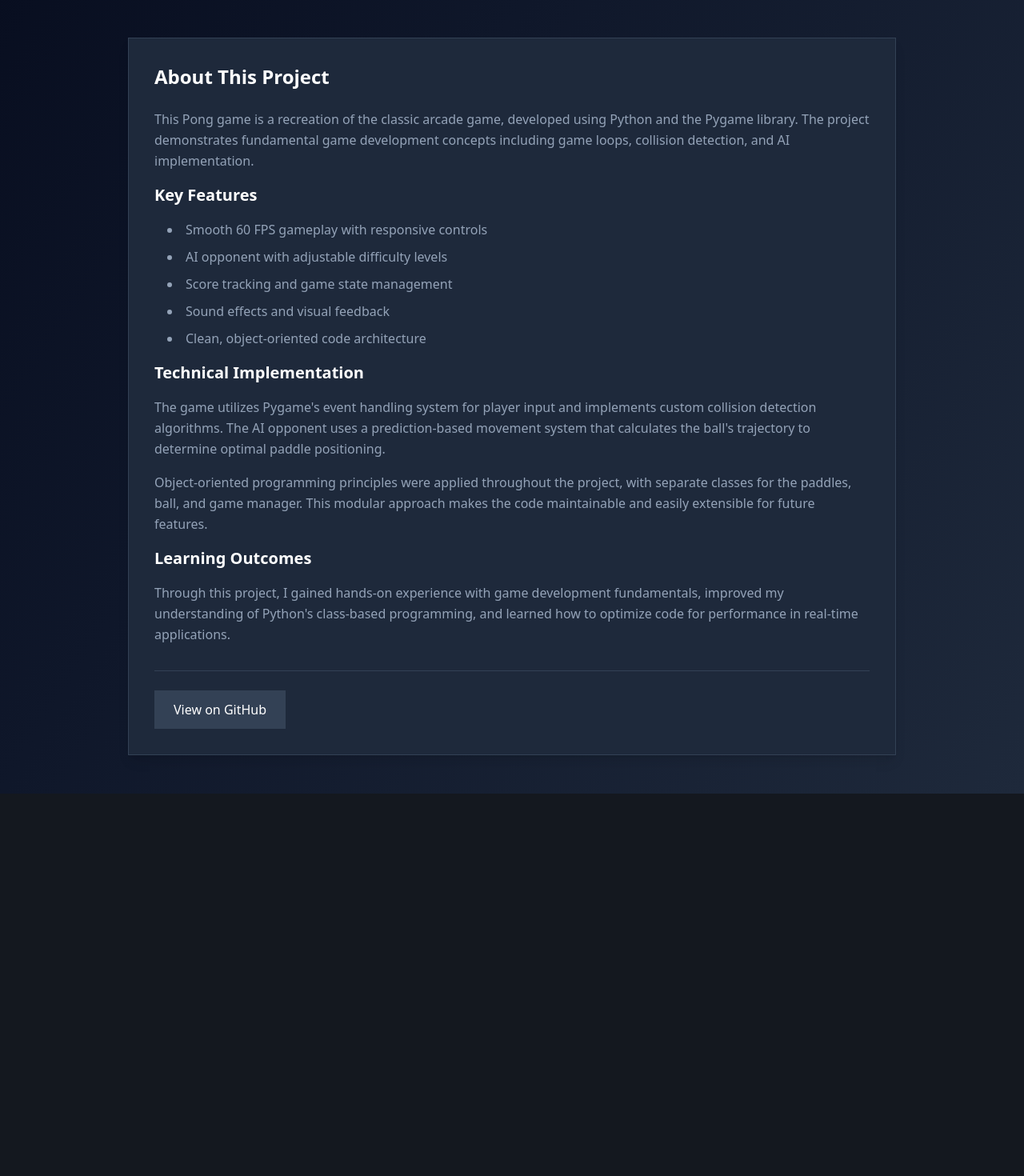
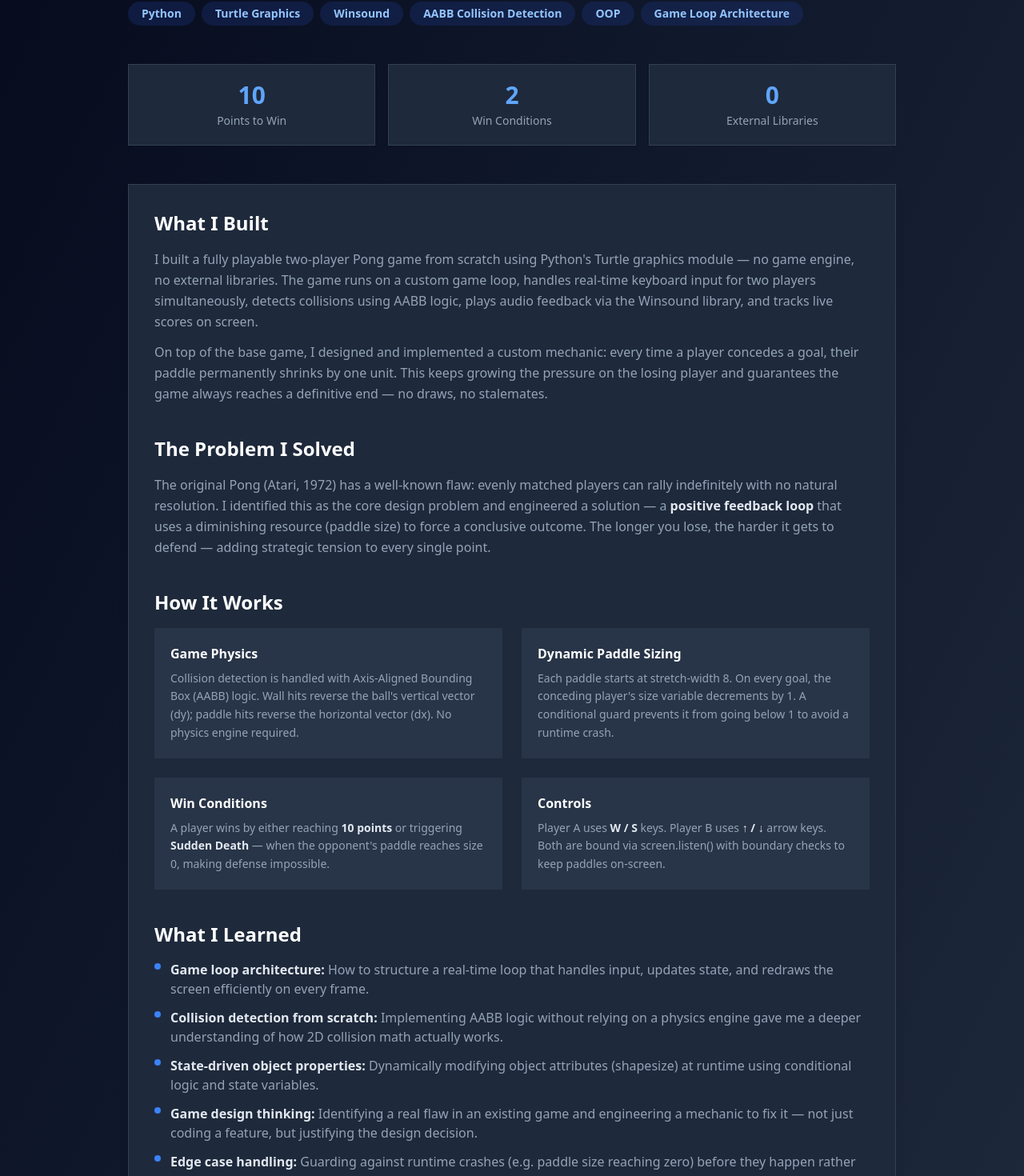
Before and after one commit to muhammadmuaz11/design-principles-portfolio, a Next.js app: page /pong-game in a window 1280 px wide. Shown: the part 940-2410 px from the top of the page at 80% size. Before the commit the page ends 1932 px from the top, so only its background shows below. Built offline with nearby package versions, Linux system fonts and the light colour scheme.

Commit message:
Refactor Pong Game description and enhance project details

```diff
--- a/app/pong-game/page.tsx
+++ b/app/pong-game/page.tsx
@@ -5,8 +5,11 @@ import { Badge } from "@/components/ui/badge";
 export default function PongGame() {
   const technologies = [
     "Python",
-    "Turtle Module",
-    "Object-Oriented Programming",
+    "Turtle Graphics",
+    "Winsound",
+    "AABB Collision Detection",
+    "OOP",
+    "Game Loop Architecture",
   ];
 
   return (
@@ -52,8 +55,10 @@ export default function PongGame() {
 
           {/* Short Description */}
           <p className='text-xl text-slate-600 dark:text-slate-400 mb-6 leading-relaxed'>
-            A classic Pong game implementation featuring smooth gameplay,
-            responsive controls, and an AI opponent.
+            A redesigned version of the classic Atari Pong (1972) built in
+            Python — featuring a custom dynamic difficulty mechanic where each
+            conceded goal shrinks the losing player&apos;s paddle, creating an
+            intense and self-resolving competitive experience.
           </p>
 
           {/* Technologies Used */}
@@ -75,61 +80,205 @@ export default function PongGame() {
           </div>
         </div>
 
-        {/* Long Description / Detailed Explanation */}
-        <div className='bg-white dark:bg-slate-800 rounded-lg p-8 shadow-lg border border-slate-200 dark:border-slate-700'>
-          <h2 className='text-2xl font-bold text-slate-900 dark:text-white mb-6'>
-            About This Project
-          </h2>
+        {/* Highlight Cards */}
+        <div className='grid grid-cols-1 sm:grid-cols-3 gap-4 mb-12'>
+          <div className='bg-white dark:bg-slate-800 rounded-lg p-5 shadow border border-slate-200 dark:border-slate-700 text-center'>
+            <p className='text-3xl font-bold text-blue-600 dark:text-blue-400'>
+              10
+            </p>
+            <p className='text-sm text-slate-500 dark:text-slate-400 mt-1'>
+              Points to Win
+            </p>
+          </div>
+          <div className='bg-white dark:bg-slate-800 rounded-lg p-5 shadow border border-slate-200 dark:border-slate-700 text-center'>
+            <p className='text-3xl font-bold text-blue-600 dark:text-blue-400'>
+              2
+            </p>
+            <p className='text-sm text-slate-500 dark:text-slate-400 mt-1'>
+              Win Conditions
+            </p>
+          </div>
+          <div className='bg-white dark:bg-slate-800 rounded-lg p-5 shadow border border-slate-200 dark:border-slate-700 text-center'>
+            <p className='text-3xl font-bold text-blue-600 dark:text-blue-400'>
+              0
+            </p>
+            <p className='text-sm text-slate-500 dark:text-slate-400 mt-1'>
+              External Libraries
+            </p>
+          </div>
+        </div>
 
-          <div className='space-y-4 text-slate-600 dark:text-slate-400 leading-relaxed'>
-            <p>
-              This Pong game is a recreation of the classic arcade game,
-              developed using Python and the Pygame library. The project
-              demonstrates fundamental game development concepts including game
-              loops, collision detection, and AI implementation.
+        {/* Main Detail Card */}
+        <div className='bg-white dark:bg-slate-800 rounded-lg p-8 shadow-lg border border-slate-200 dark:border-slate-700 space-y-10'>
+          {/* What I Built */}
+          <div>
+            <h2 className='text-2xl font-bold text-slate-900 dark:text-white mb-4'>
+              What I Built
+            </h2>
+            <p className='text-slate-600 dark:text-slate-400 leading-relaxed'>
+              I built a fully playable two-player Pong game from scratch using
+              Python&apos;s Turtle graphics module — no game engine, no external
+              libraries. The game runs on a custom game loop, handles real-time
+              keyboard input for two players simultaneously, detects collisions
+              using AABB logic, plays audio feedback via the Winsound library,
+              and tracks live scores on screen.
             </p>
-
-            <h3 className='text-xl font-semibold text-slate-900 dark:text-white mt-6 mb-3'>
-              Key Features
-            </h3>
-            <ul className='list-disc list-inside space-y-2 ml-4'>
-              <li>Smooth 60 FPS gameplay with responsive controls</li>
-              <li>AI opponent with adjustable difficulty levels</li>
-              <li>Score tracking and game state management</li>
-              <li>Sound effects and visual feedback</li>
-              <li>Clean, object-oriented code architecture</li>
-            </ul>
-
-            <h3 className='text-xl font-semibold text-slate-900 dark:text-white mt-6 mb-3'>
-              Technical Implementation
-            </h3>
-            <p>
-              The game utilizes Pygame's event handling system for player input
-              and implements custom collision detection algorithms. The AI
-              opponent uses a prediction-based movement system that calculates
-              the ball's trajectory to determine optimal paddle positioning.
-            </p>
-
-            <p>
-              Object-oriented programming principles were applied throughout the
-              project, with separate classes for the paddles, ball, and game
-              manager. This modular approach makes the code maintainable and
-              easily extensible for future features.
-            </p>
-
-            <h3 className='text-xl font-semibold text-slate-900 dark:text-white mt-6 mb-3'>
-              Learning Outcomes
-            </h3>
-            <p>
-              Through this project, I gained hands-on experience with game
-              development fundamentals, improved my understanding of Python's
-              class-based programming, and learned how to optimize code for
-              performance in real-time applications.
+            <p className='text-slate-600 dark:text-slate-400 leading-relaxed mt-3'>
+              On top of the base game, I designed and implemented a custom
+              mechanic: every time a player concedes a goal, their paddle
+              permanently shrinks by one unit. This keeps growing the pressure
+              on the losing player and guarantees the game always reaches a
+              definitive end — no draws, no stalemates.
             </p>
           </div>
 
-          {/* Optional: Add links */}
-          <div className='mt-8 pt-6 border-t border-slate-200 dark:border-slate-700 flex gap-4'>
+          {/* The Problem I Solved */}
+          <div>
+            <h2 className='text-2xl font-bold text-slate-900 dark:text-white mb-4'>
+              The Problem I Solved
+            </h2>
+            <p className='text-slate-600 dark:text-slate-400 leading-relaxed'>
+              The original Pong (Atari, 1972) has a well-known flaw: evenly
+              matched players can rally indefinitely with no natural resolution.
+              I identified this as the core design problem and engineered a
+              solution — a{" "}
+              <strong className='text-slate-800 dark:text-slate-200'>
+                positive feedback loop
+              </strong>{" "}
+              that uses a diminishing resource (paddle size) to force a
+              conclusive outcome. The longer you lose, the harder it gets to
+              defend — adding strategic tension to every single point.
+            </p>
+          </div>
+
+          {/* How It Works */}
+          <div>
+            <h2 className='text-2xl font-bold text-slate-900 dark:text-white mb-4'>
+              How It Works
+            </h2>
+            <div className='grid grid-cols-1 sm:grid-cols-2 gap-6'>
+              <div className='bg-slate-50 dark:bg-slate-700/50 rounded-lg p-5'>
+                <h3 className='font-semibold text-slate-900 dark:text-white mb-2'>
+                  Game Physics
+                </h3>
+                <p className='text-sm text-slate-600 dark:text-slate-400 leading-relaxed'>
+                  Collision detection is handled with Axis-Aligned Bounding Box
+                  (AABB) logic. Wall hits reverse the ball&apos;s vertical
+                  vector (dy); paddle hits reverse the horizontal vector (dx).
+                  No physics engine required.
+                </p>
+              </div>
+              <div className='bg-slate-50 dark:bg-slate-700/50 rounded-lg p-5'>
+                <h3 className='font-semibold text-slate-900 dark:text-white mb-2'>
+                  Dynamic Paddle Sizing
+                </h3>
+                <p className='text-sm text-slate-600 dark:text-slate-400 leading-relaxed'>
+                  Each paddle starts at stretch-width 8. On every goal, the
+                  conceding player&apos;s size variable decrements by 1. A
+                  conditional guard prevents it from going below 1 to avoid a
+                  runtime crash.
+                </p>
+              </div>
+              <div className='bg-slate-50 dark:bg-slate-700/50 rounded-lg p-5'>
+                <h3 className='font-semibold text-slate-900 dark:text-white mb-2'>
+                  Win Conditions
+                </h3>
+                <p className='text-sm text-slate-600 dark:text-slate-400 leading-relaxed'>
+                  A player wins by either reaching{" "}
+                  <strong className='text-slate-700 dark:text-slate-200'>
+                    10 points
+                  </strong>{" "}
+                  or triggering{" "}
+                  <strong className='text-slate-700 dark:text-slate-200'>
+                    Sudden Death
+                  </strong>{" "}
+                  — when the opponent&apos;s paddle reaches size 0, making
+                  defense impossible.
+                </p>
+              </div>
+              <div className='bg-slate-50 dark:bg-slate-700/50 rounded-lg p-5'>
+                <h3 className='font-semibold text-slate-900 dark:text-white mb-2'>
+                  Controls
+                </h3>
+                <p className='text-sm text-slate-600 dark:text-slate-400 leading-relaxed'>
+                  Player A uses{" "}
+                  <strong className='text-slate-700 dark:text-slate-200'>
+                    W / S
+                  </strong>{" "}
+                  keys. Player B uses{" "}
+                  <strong className='text-slate-700 dark:text-slate-200'>
+                    ↑ / ↓
+                  </strong>{" "}
+                  arrow keys. Both are bound via screen.listen() with boundary
+                  checks to keep paddles on-screen.
+                </p>
+              </div>
+            </div>
+          </div>
+
+          {/* What I Learned */}
+          <div>
+            <h2 className='text-2xl font-bold text-slate-900 dark:text-white mb-4'>
+              What I Learned
+            </h2>
+            <ul className='space-y-3 text-slate-600 dark:text-slate-400'>
+              <li className='flex items-start gap-3'>
+                <span className='mt-1 h-2 w-2 rounded-full bg-blue-500 shrink-0'></span>
+                <span>
+                  <strong className='text-slate-800 dark:text-slate-200'>
+                    Game loop architecture:
+                  </strong>{" "}
+                  How to structure a real-time loop that handles input, updates
+                  state, and redraws the screen efficiently on every frame.
+                </span>
+              </li>
+              <li className='flex items-start gap-3'>
+                <span className='mt-1 h-2 w-2 rounded-full bg-blue-500 shrink-0'></span>
+                <span>
+                  <strong className='text-slate-800 dark:text-slate-200'>
+                    Collision detection from scratch:
+                  </strong>{" "}
+                  Implementing AABB logic without relying on a physics engine
+                  gave me a deeper understanding of how 2D collision math
+                  actually works.
+                </span>
+              </li>
+              <li className='flex items-start gap-3'>
+                <span className='mt-1 h-2 w-2 rounded-full bg-blue-500 shrink-0'></span>
+                <span>
+                  <strong className='text-slate-800 dark:text-slate-200'>
+                    State-driven object properties:
+                  </strong>{" "}
+                  Dynamically modifying object attributes (shapesize) at runtime
+                  using conditional logic and state variables.
+                </span>
+              </li>
+              <li className='flex items-start gap-3'>
+                <span className='mt-1 h-2 w-2 rounded-full bg-blue-500 shrink-0'></span>
+                <span>
+                  <strong className='text-slate-800 dark:text-slate-200'>
+                    Game design thinking:
+                  </strong>{" "}
+                  Identifying a real flaw in an existing game and engineering a
+                  mechanic to fix it — not just coding a feature, but justifying
+                  the design decision.
+                </span>
+              </li>
+              <li className='flex items-start gap-3'>
+                <span className='mt-1 h-2 w-2 rounded-full bg-blue-500 shrink-0'></span>
+                <span>
+                  <strong className='text-slate-800 dark:text-slate-200'>
+                    Edge case handling:
+                  </strong>{" "}
+                  Guarding against runtime crashes (e.g. paddle size reaching
+                  zero) before they happen rather than after.
+                </span>
+              </li>
+            </ul>
+          </div>
+
+          {/* GitHub Link */}
+          <div className='pt-6 border-t border-slate-200 dark:border-slate-700 flex gap-4'>
             <a
               href='#'
               className='inline-flex items-center px-6 py-3 bg-slate-900 dark:bg-slate-700 text-white rounded-lg hover:bg-slate-800 dark:hover:bg-slate-600 transition-colors'
```
